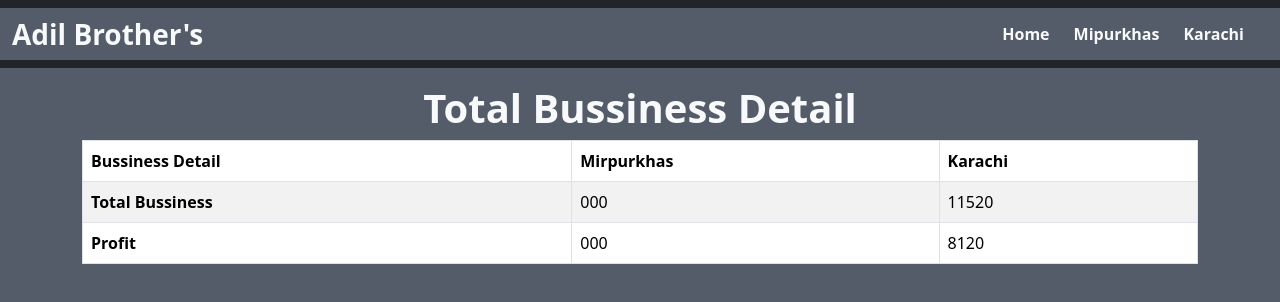
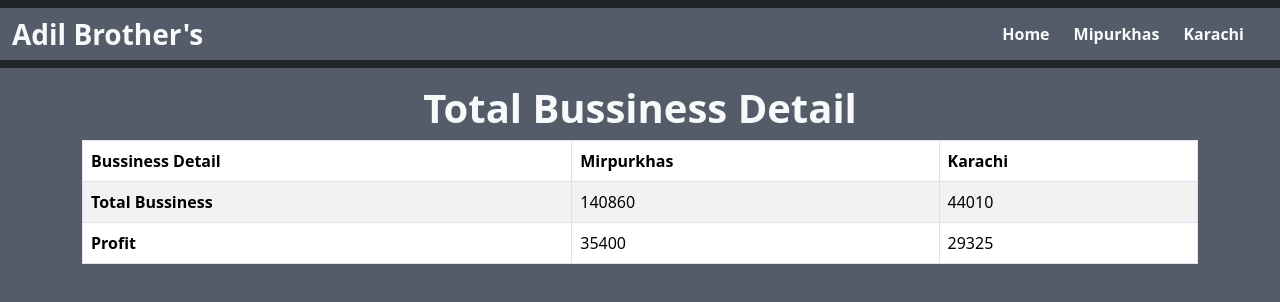
Before and after one commit to digitalrehman/Bussiness-Managment, a React (Vite) app: page /Collections in a window 1280 px wide. Shown: the top 302 px of the page. Built offline with nearby package versions, Linux system fonts and the light colour scheme.

Commit message:
Update Collections.jsx

```diff
--- a/src/Componentes/Collections/Collections.jsx
+++ b/src/Componentes/Collections/Collections.jsx
@@ -24,14 +24,14 @@ const Collections = () => {
       <tbody>
         <tr>
           <th>Total Bussiness</th>
-          <td>000</td>
-          <td>11520</td>
+          <td>140860</td>
+          <td>44010</td>
 
         </tr>
         <tr>
           <th>Profit</th>
-          <td>000</td>
-          <td>8120</td>
+          <td>35400</td>
+          <td>29325</td>
 
         </tr>
       </tbody>
```
